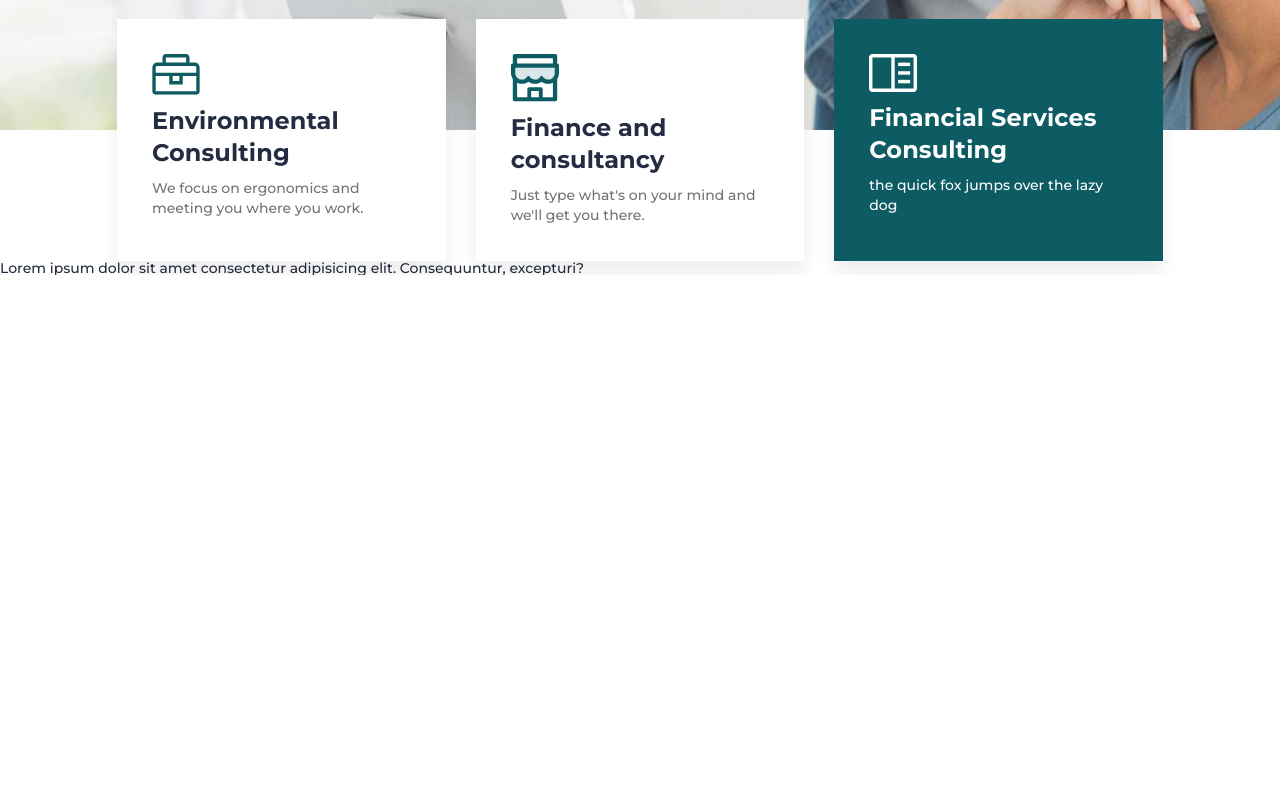
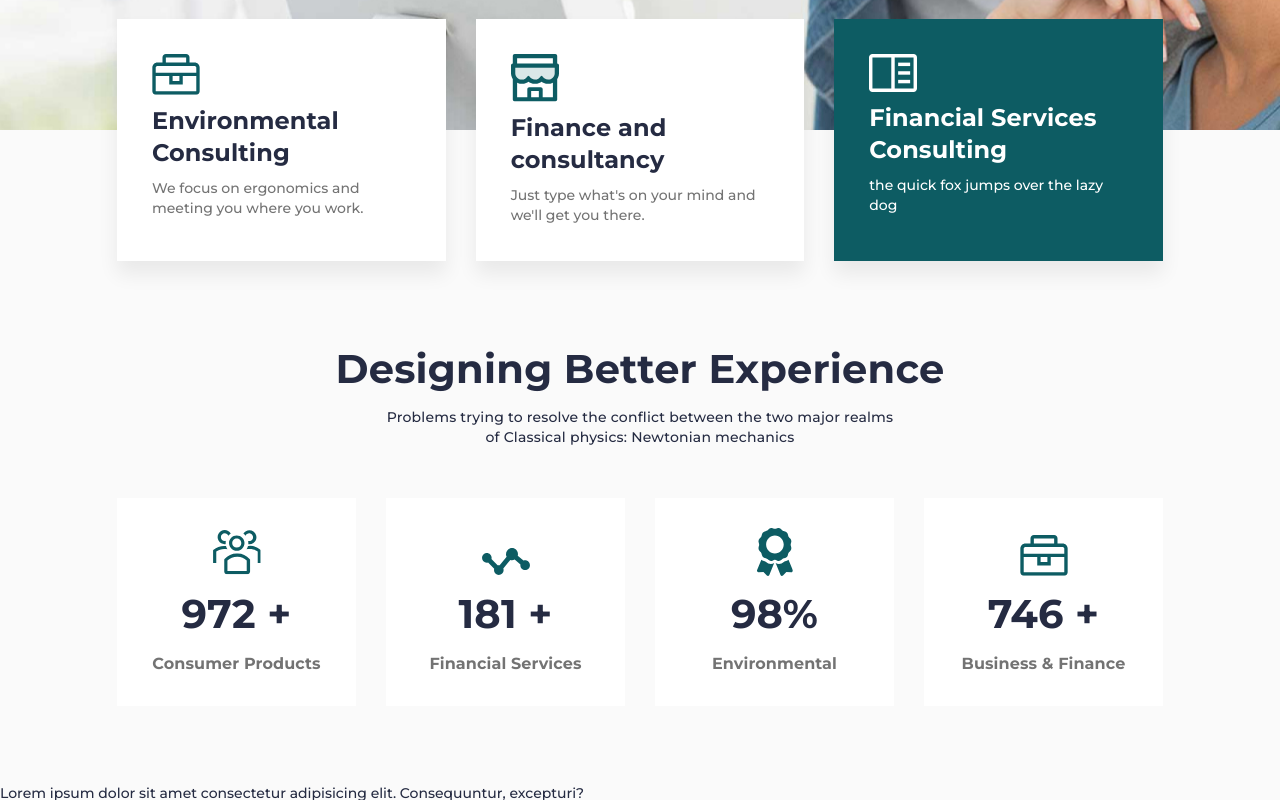
Before and after one commit to Umidjon-Frontend/relvise-web-site, a plain HTML site: page index.html in a window 1280 px wide. Shown: the part 661-1461 px from the top of the page. Before the commit the page ends 936 px from the top, so only its background shows below. Drawn offline with Linux system fonts and the light colour scheme.

Commit message:
page advantages

```diff
--- a/css/style.css
+++ b/css/style.css
@@ -32,6 +32,7 @@ body {
     height: 100%;
     line-height: 1;
     font-size: 14px;
+    background-color: #fafafa;
     color: #252b42;
     font-weight: 500;
     font-family: Montserrat, sans-serif;
@@ -135,6 +136,36 @@ body {
     position: relative;
     z-index: 2;
     margin: -111px 0px 0px 0px;
+}
+.page__advantages {
+}
+/* ---HEADER-Block----------------------------------------------------------------------------------------------- */
+.header-block {
+    text-align: center;
+}
+.header-block__title {
+    font-size: 40px;
+    line-height: calc(57 / 40 * 100%);
+    font-weight: 700;
+    letter-spacing: 0.2px;
+}
+.header-block__title:not(:last-child){
+    margin: 0px 0px 10px 0px;
+}
+.header-block__sub-title {
+    line-height: calc(20 / 14 * 100%);
+    letter-spacing: 0.2px;
+
+}
+@media (max-width: 992px) {
+    .header-block__title {
+        font-size: 35px;
+    }
+}
+@media (max-width: 767px) {
+    .header-block__title {
+        font-size: 30px;
+    }
 }
 /* ---MAIN-BLOCK----------------------------------------------------------------------------------------------- */
 .main-block {
@@ -316,6 +347,78 @@ body {
     line-height: calc(20 / 14 * 100%);
     color: #737373;
 }
+/* ---Advantages----------------------------------------------------------------------------------------------- */
+.advantages {
+    padding: 80px 0;
+}
+@media (max-width: 992px) {
+    .advantages {
+        padding: 50px 0;
+    }
+}
+@media (max-width: 767px) {
+    .advantages {
+        padding: 40px 0;
+    }
+}
+.advantages__container {
+}
+.advantages__header {
+    margin: 0px 0px 50px 0px;
+}
+@media (max-width: 767px) {
+    .advantages__header {
+        margin: 0px 0px 25px 0px;
+    }
+}
+.advantages__body {
+    display: flex;
+    flex-wrap: wrap;
+    margin: 0px -15px -30px;
+}
+.advantages__column {
+    padding: 0px 15px;
+    margin: 0px 0px 30px 0px;
+    flex: 0 1 25%;
+}
+@media (max-width: 1020px) {
+    .advantages__column{
+        flex: 0 1 50%;
+    }
+}
+@media (max-width: 560px) {
+    .advantages__column{
+        flex: 0 1 100%;
+    }
+}
+.advantages__item {
+    background-color: #fff;
+    padding: 30px;
+    text-align: center;
+}
+.advantages__item > *:not(:last-child){
+    margin: 0px 0px 10px 0px;
+}
+.advantages__icon {
+    height: 48px;
+    display: flex;
+    align-items: flex-end;
+    justify-content: center;
+}
+.advantages__value {
+    font-weight: 700;
+    font-size: 40px;
+    line-height: calc(57 / 40 * 100%);
+    letter-spacing: 0.2px;
+}
+.advantages__text {
+    color: #737373;
+    font-weight: 700;
+    font-size: 16px;
+    line-height: calc(24 / 16 * 100%);
+    letter-spacing: 0.1px
+}
+
 /* ---FOOTER----------------------------------------------------------------------------------------------- */
 .footer{
 
--- a/index.html
+++ b/index.html
@@ -101,6 +101,54 @@
                         </div>
                     </div>
                 </section>
+                <section class="page__advantages advantages">
+                    <div class="advantages__container _container">
+                        <div class="advantages__header header-block">
+                            <h2 class="header-block__title">Designing Better Experience</h2>
+                            <div class="header-block__sub-title">
+                                Problems trying to resolve the conflict between the two major realms <br> of Classical physics: Newtonian mechanics
+                            </div>
+                        </div>
+                        <div class="advantages__body">
+                            <div class="advantages__column">
+                                <div class="advantages__item">
+                                    <div class="advantages__icon">
+                                        <img src="img/advantages/01.svg" alt="Consumer Products">
+                                    </div>
+                                    <div class="advantages__value">972 +</div>
+                                    <div class="advantages__text">Consumer Products</div>
+                                </div>
+                            </div>
+                            <div class="advantages__column">
+                                <div class="advantages__item">
+                                    <div class="advantages__icon">
+                                        <img src="img/advantages/02.svg" alt="Financial Services ">
+                                    </div>
+                                    <div class="advantages__value">181 +</div>
+                                    <div class="advantages__text">Financial Services </div>
+                                </div>
+                            </div>
+                            <div class="advantages__column">
+                                <div class="advantages__item">
+                                    <div class="advantages__icon">
+                                        <img src="img/advantages/03.svg" alt="Environmental ">
+                                    </div>
+                                    <div class="advantages__value">98%</div>
+                                    <div class="advantages__text">Environmental </div>
+                                </div>
+                            </div>
+                            <div class="advantages__column">
+                                <div class="advantages__item">
+                                    <div class="advantages__icon">
+                                        <img src="img/advantages/04.svg" alt="Business & Finance ">
+                                    </div>
+                                    <div class="advantages__value">746 +</div>
+                                    <div class="advantages__text">Business & Finance </div>
+                                </div>
+                            </div>
+                        </div>
+                    </div>
+                </section>
             </main>
             <footer class="footer">
                 Lorem ipsum dolor sit amet consectetur adipisicing elit.
```
Also changed, not shown: img/advantages/01.svg (added), img/advantages/02.svg (added), img/advantages/03.svg (added), img/advantages/04.svg (added).
